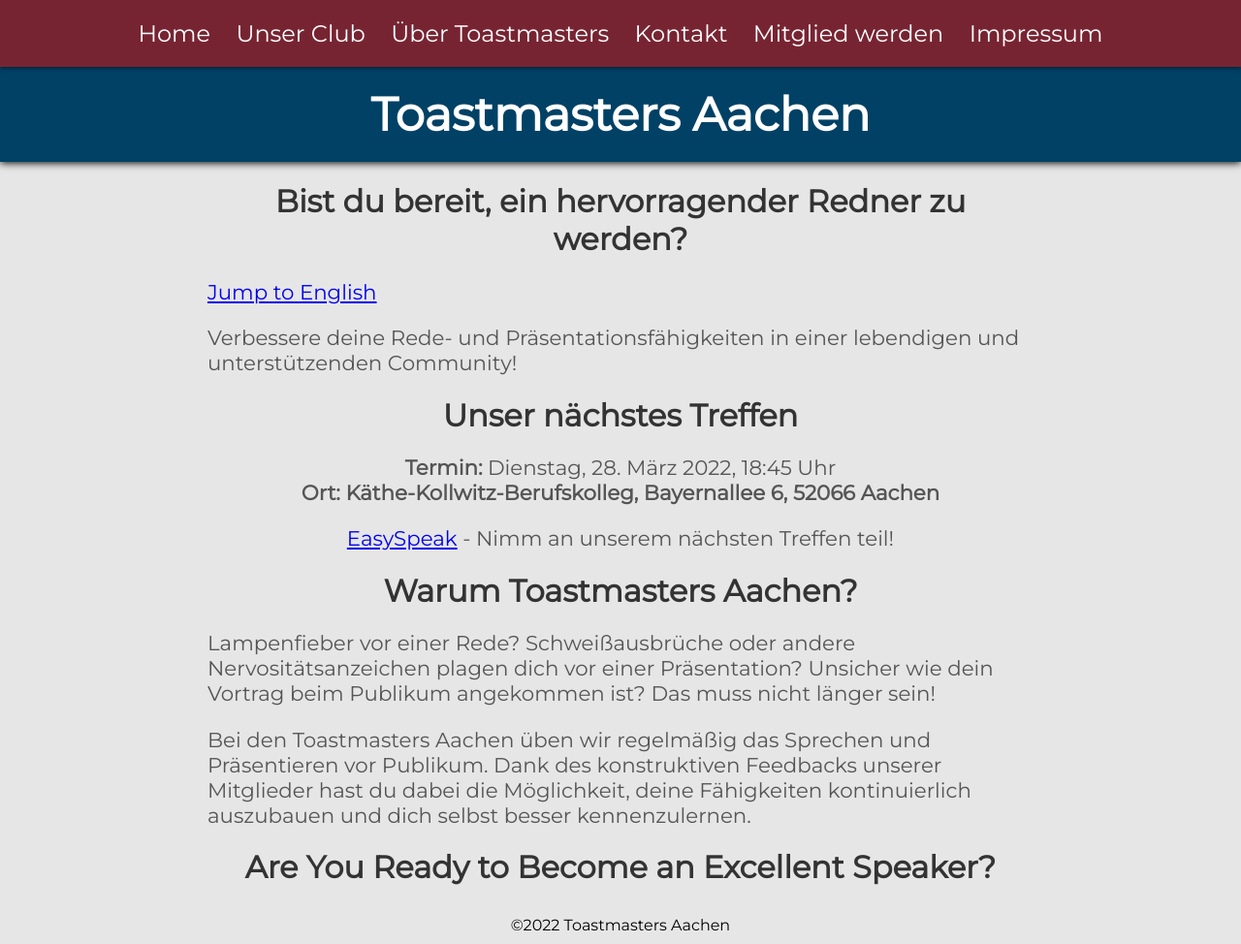
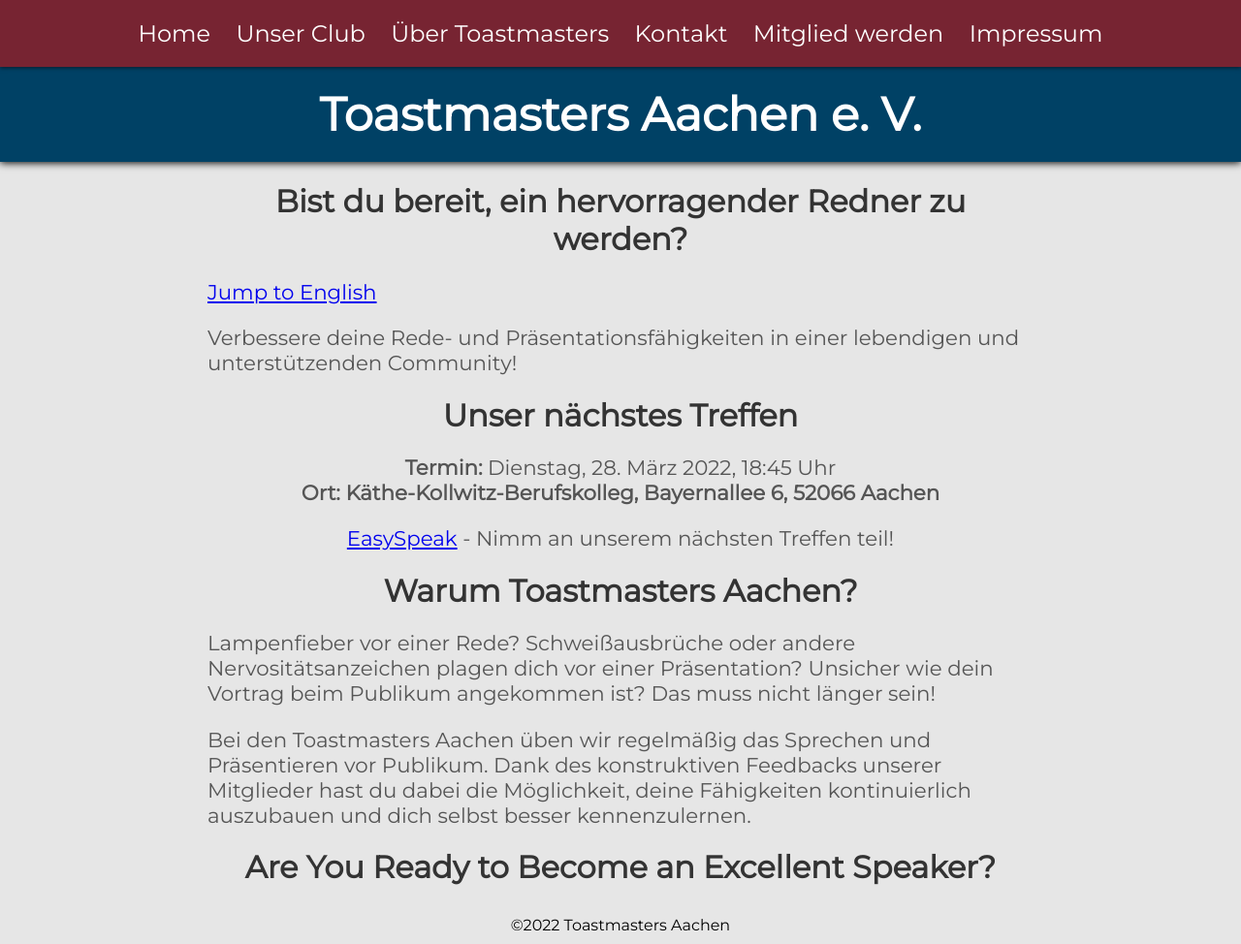
Before and after one commit to toastmasters-aachen/toastmasters-aachen.github.io, a Jekyll site: the page built from index.md, in a window 1280 px wide. Shown: the whole page at 97% size. Built offline with Jekyll 4.4.1, drawn with Linux system fonts in a browser that asks for light colours.

Commit message:
added ev

```diff
--- a/_includes/header.html
+++ b/_includes/header.html
@@ -18,7 +18,7 @@
                     </ul>
                 </nav>
             </div>
-            <h1 class="heading-large">Toastmasters Aachen</h1>
+            <h1 class="heading-large">Toastmasters Aachen e. V.</h1>
         </div>
     </header>
 </div>
```
